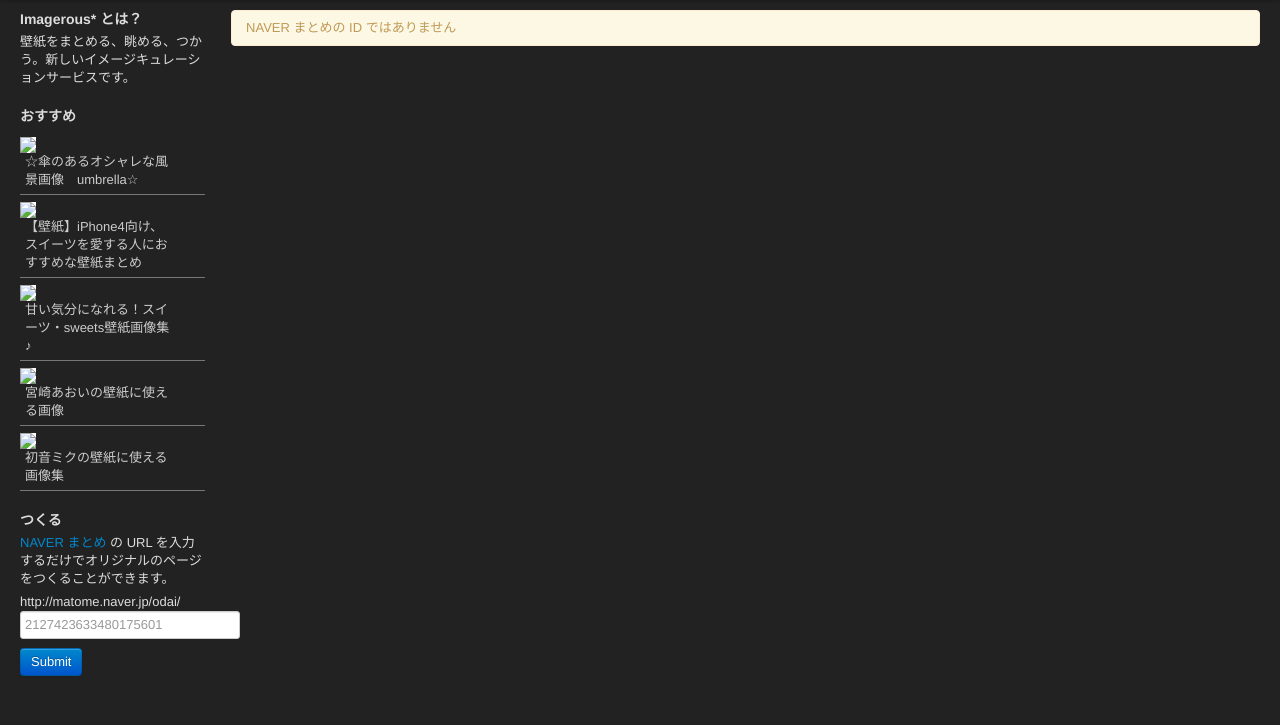
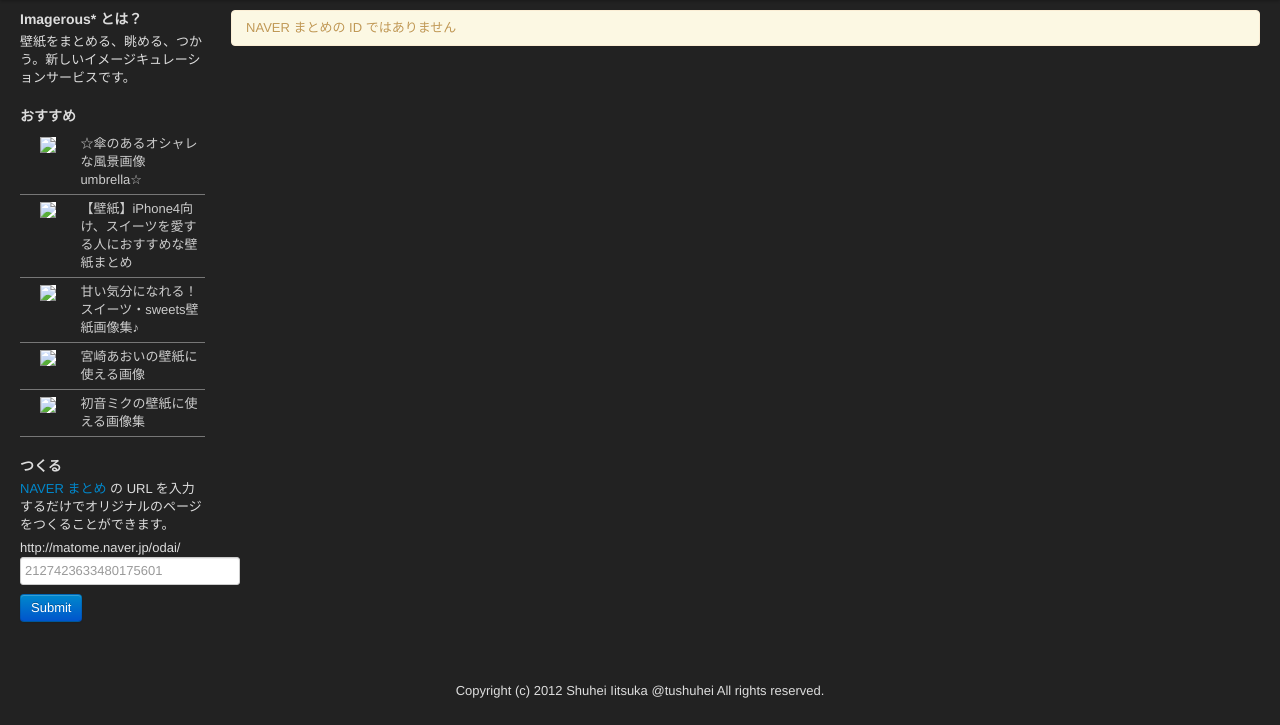
Before and after one commit to tushuhei/Imagerous, a PHP site: page /index.php in a window 1280 px wide. Shown: the part 40-765 px from the top of the page. Run offline with PHP 8.4, Linux system fonts and the light colour scheme; data that the repository does not hold is empty; some libraries are stand-ins or nearby versions.

Commit message:
eliminate NAVER from title and adjusted the width of the tikers

```diff
--- a/Article.php
+++ b/Article.php
@@ -29,7 +29,7 @@ class Article {
             $nodes = $xpath->query('//div[@class="mdHeading01Thumb"]/img');
             $this->thumb = $nodes->item(0)->getAttribute('src');
             if (preg_match("/<title>(.*?)<\/title>/i", $content, $matches)) {
-                $this->title = $matches[1];
+                $this->title = preg_replace('/ \- NAVER まとめ/u', '', $matches[1]);
             }
         } else {
             $this->id = null;
--- a/templates/frame.php
+++ b/templates/frame.php
@@ -94,10 +94,10 @@
                         <? for($i = 0; $i < 5; $i++): ?>
                         <a href="index.php?id=<?=$recommends[$i]->id?>">
                         <div class="side_feed clearfix">
-                            <div style="float:left; width:50px">
+                            <div style="float:left; width:30%; text-align:center">
                                 <img src="<?=$recommends[$i]->thumb?>" width="50">
                             </div>
-                            <div style="float:left; width:150px; margin-left:5px;">
+                            <div style="float:left; width:65%;margin-left:5px;">
                                 <?=$recommends[$i]->title?>
                             </div>
                         </div>
```
